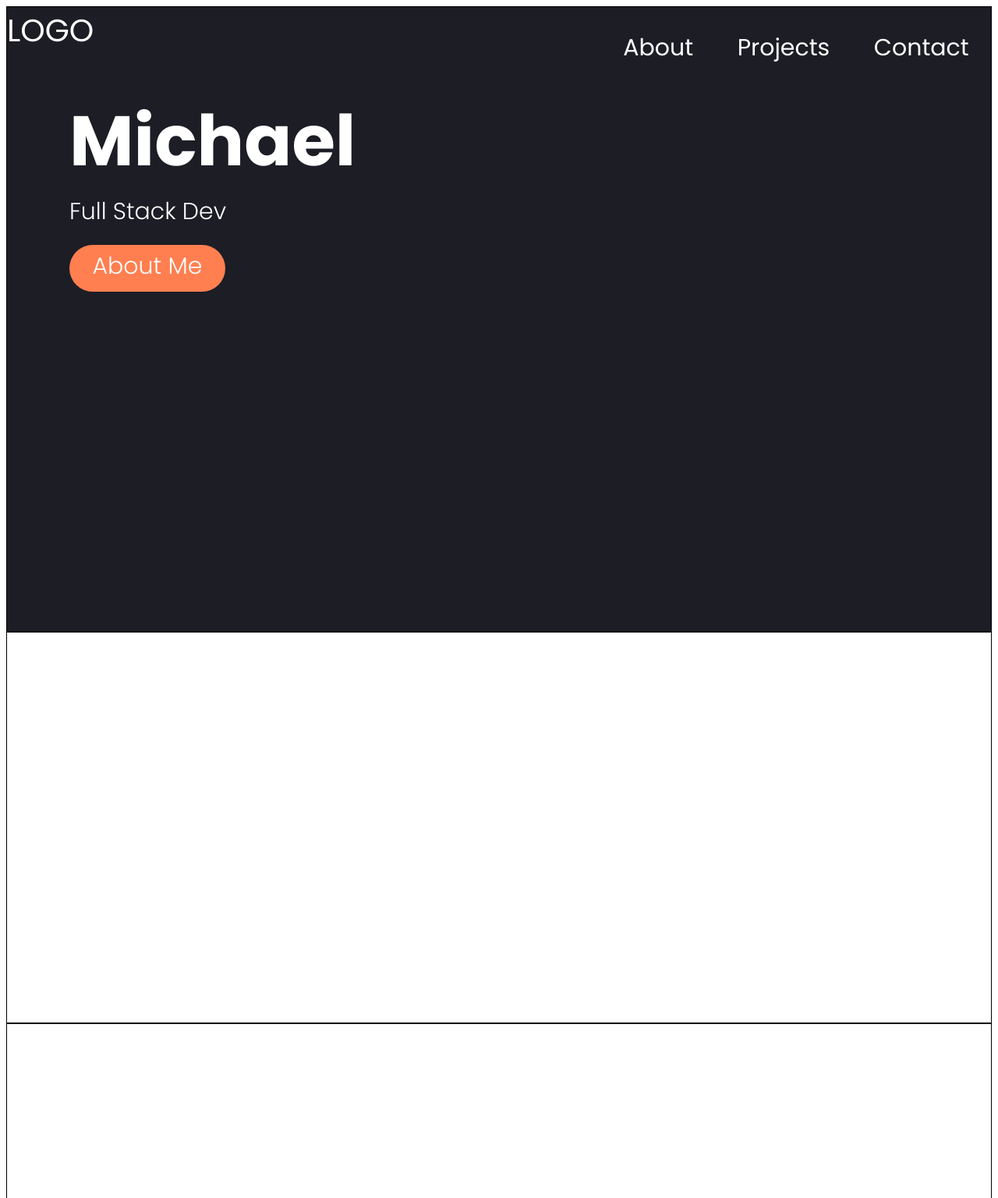
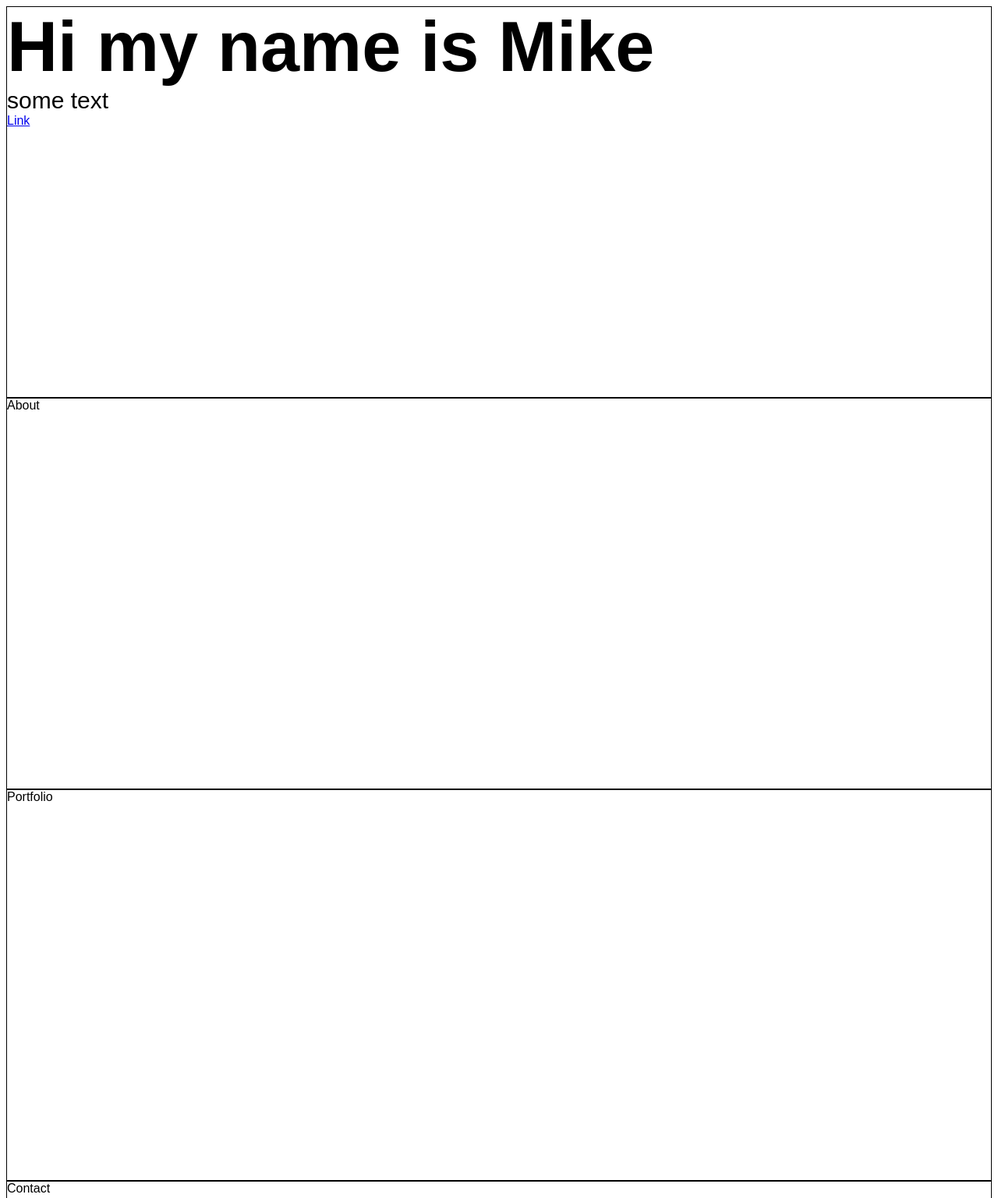
Before and after one commit to M33x0/Portfolio, a plain HTML site: page index.html in a window 1280 px wide. Shown: the top 1536 px of the page at 78% size. Drawn offline with Linux system fonts and the light colour scheme.

Commit message:
reorganize body

```diff
--- a/index.html
+++ b/index.html
@@ -7,27 +7,34 @@
 	<link rel="stylesheet" href="styles.css">
 	<link rel="preconnect" href="https://fonts.googleapis.com">
 	<link rel="preconnect" href="https://fonts.gstatic.com" crossorigin>
-	<link href="https://fonts.googleapis.com/css2?family=Poppins:wght@300;400;600;700;800&display=swap" rel="stylesheet">
-	<title>Michael Mbea</title>
+	<link href="https://fonts.googleapis.com/css2?family=Roboto+Mono:wght@500&family=Russo+One&display=swap" rel="stylesheet">
+	<title>Mike Site</title>
 </head>
 <body>
-	<section class="hero">
-		<nav>
-			<div>LOGO</div>
-			<ul>
-				<li>About</li>
-				<li>Projects</li>
-				<li>Contact</li>
-			</ul>
-		</nav>
-		<div class="hero-text">
-			<h1>Michael</h1>
-			<p>Full Stack Dev</p>
-			<div class="button">About Me</div>
+	<section class="s1">
+		<div class="main-container">
+			<h1>Hi my name is Mike</h1>
+			<p>some text</p>
+			<a href="#">Link</a>
 		</div>
 	</section>
-	<section></section>
-	<section></section>
-	<footer></footer>
+
+	<section class="s2">
+		<div class="main-container">
+			About
+		</div>
+	</section>
+
+	<section class="s1">
+		<div class="main-container">
+			Portfolio
+		</div>
+	</section>
+
+	<section class="s2">
+		<div class="main-container">
+			Contact
+		</div>
+	</section>
 </body>
 </html>
```
